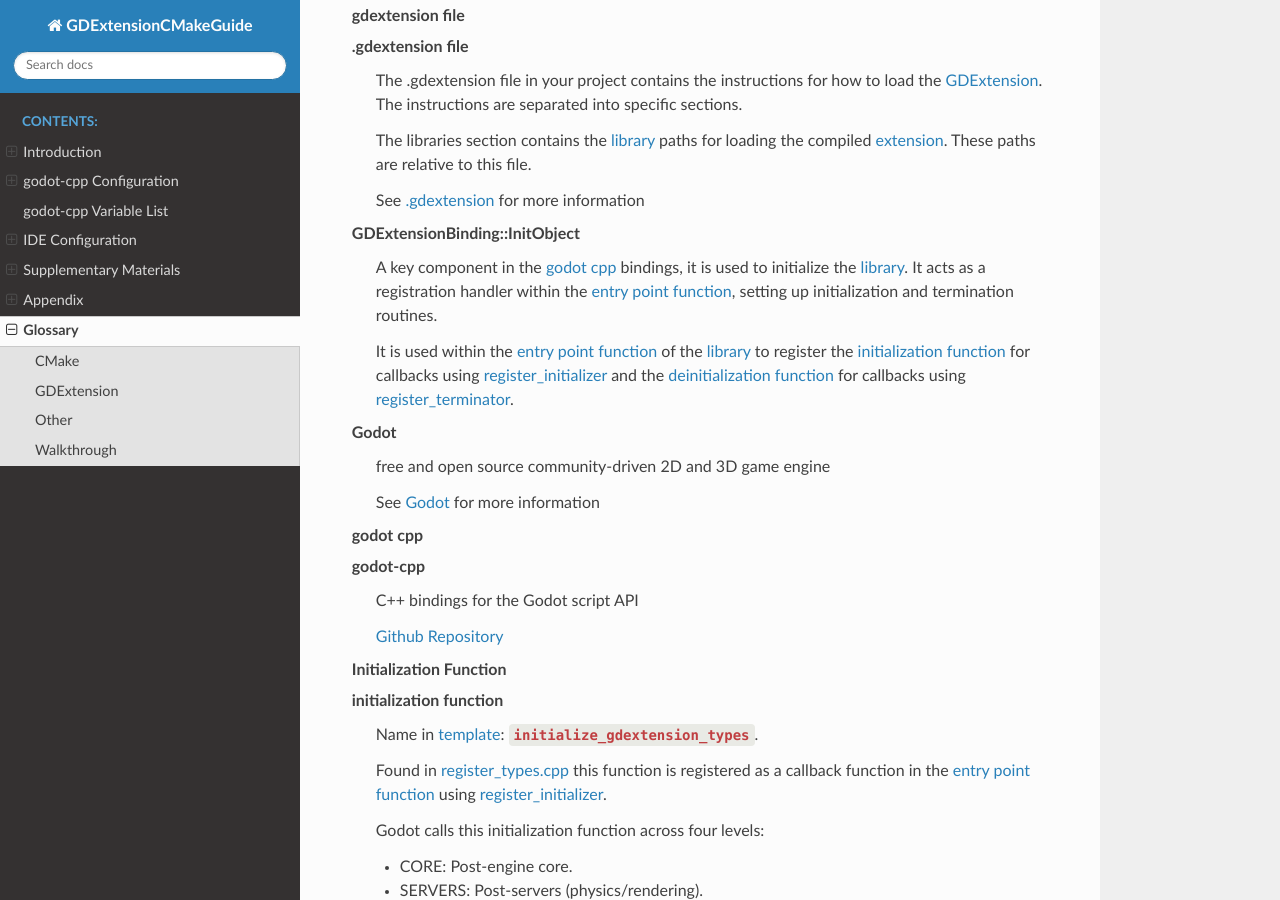
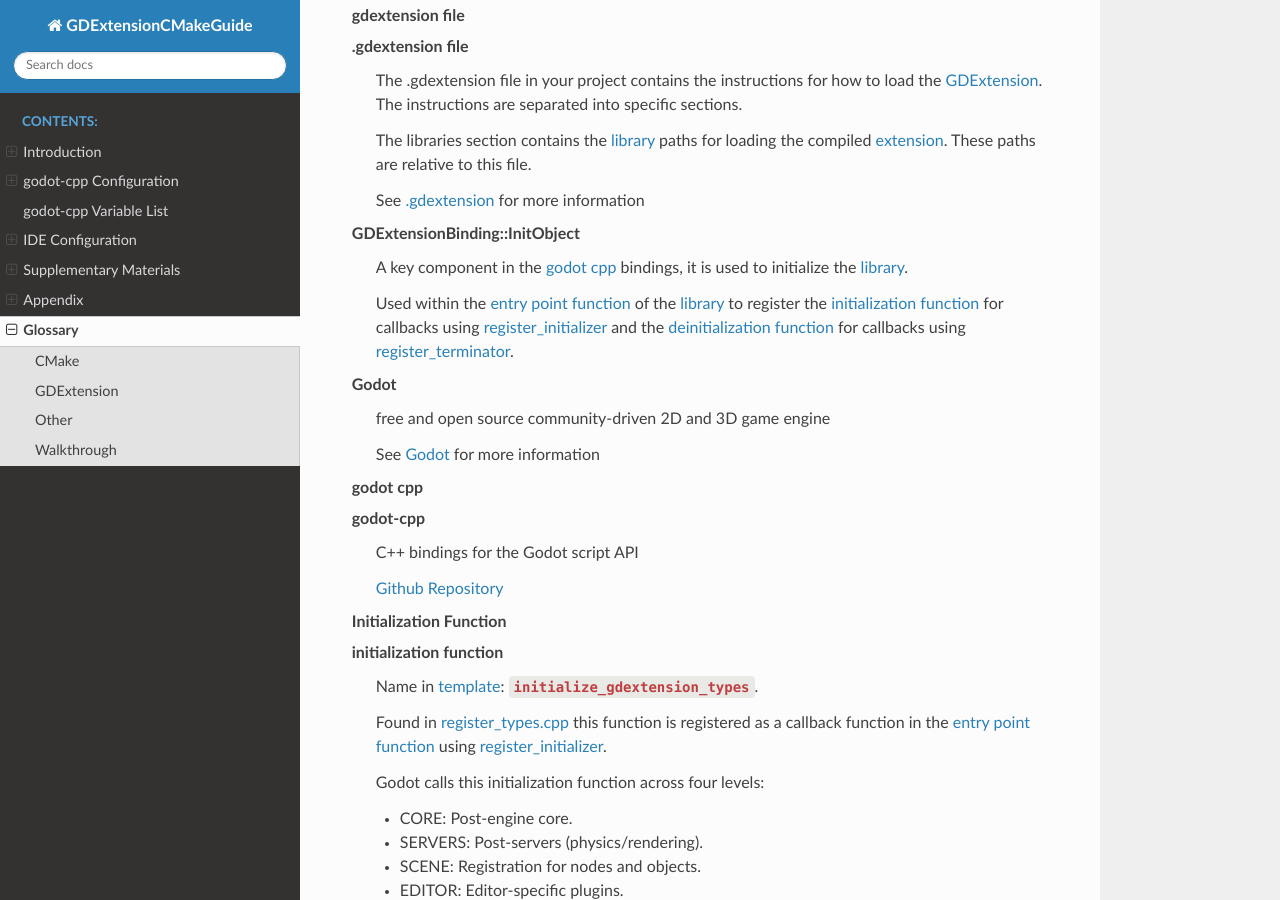
Before and after one commit to silenuz/GDExtension_CMake, a Sphinx documentation site: the page built from docs/source/glossary.rst, in a window 1280 px wide and 900 px high, scrolled down 5672 px. Built offline with Sphinx 7.4.7 and the Read the Docs theme 3.1.0, drawn with Linux system fonts in a browser that asks for light colours; some of the changed text lies outside the part shown.

Commit message:
added some links for cross referencing

```diff
--- a/docs/source/appendix/external_docs.rst
+++ b/docs/source/appendix/external_docs.rst
@@ -40,6 +40,10 @@ Other
 * `SCons`_
 * `Jetbrains CLion templates`_
 * `Jetbrains CLion template variables`_
+* `Jetbrains Rider templates`_
+* `Jetbrains Rider template variables`_
+* `Jetbrains Rider net templates`_
+* `Jetbrains Rider net template variables`_
 
 
 
--- a/docs/source/glossary.rst
+++ b/docs/source/glossary.rst
@@ -307,11 +307,9 @@ Definition of terms specific to GDExtension development
          :emphasize-lines: 8
 
    GDExtensionBinding::InitObject
-      A key component in the :term:`godot cpp` bindings, it is used to initialize the :term:`library`. It acts as a
-      registration handler within the :term:`entry point function`, setting up initialization and termination
-      routines.
+      A key component in the :term:`godot cpp` bindings, it is used to initialize the :term:`library`.
 
-      It is used within the :term:`entry point function` of the :term:`library` to register
+      Used within the :term:`entry point function` of the :term:`library` to register
       the :term:`initialization function` for callbacks using :term:`register_initializer` and the
       :term:`deinitialization function` for callbacks using :term:`register_terminator`.
 
--- a/docs/source/supplement/ide/jb/jb_new_file_template.rst
+++ b/docs/source/supplement/ide/jb/jb_new_file_template.rst
@@ -35,7 +35,7 @@ C File Header template
 ``#parse("C File Header.h")``
 
 Any variables declared in the file header will also be available when using the file template.  To change the
-C File header see :ref:`supref-ide-04` for CLion, or tbd for Rider.
+C File header see :ref:`supref-ide-04` for CLion, or :ref:`supref-ide-06` for Rider.
 
 Next it generates the header guards based on the configured naming convention in the ide's settings.
 
@@ -67,3 +67,5 @@ various values in relation to class name, parent class etc...
 Lastly it generates the closing header guard
 
 ``#[[#endif]]# //${INCLUDE_GUARD}``
+
+For information about configuring the header guard see :ref:`supref-ide-05` for Clion and :ref:`supref-ide-07` for Rider.
```
Also changed, not shown: other parts of docs/source/glossary.rst (+1 -1 lines).
